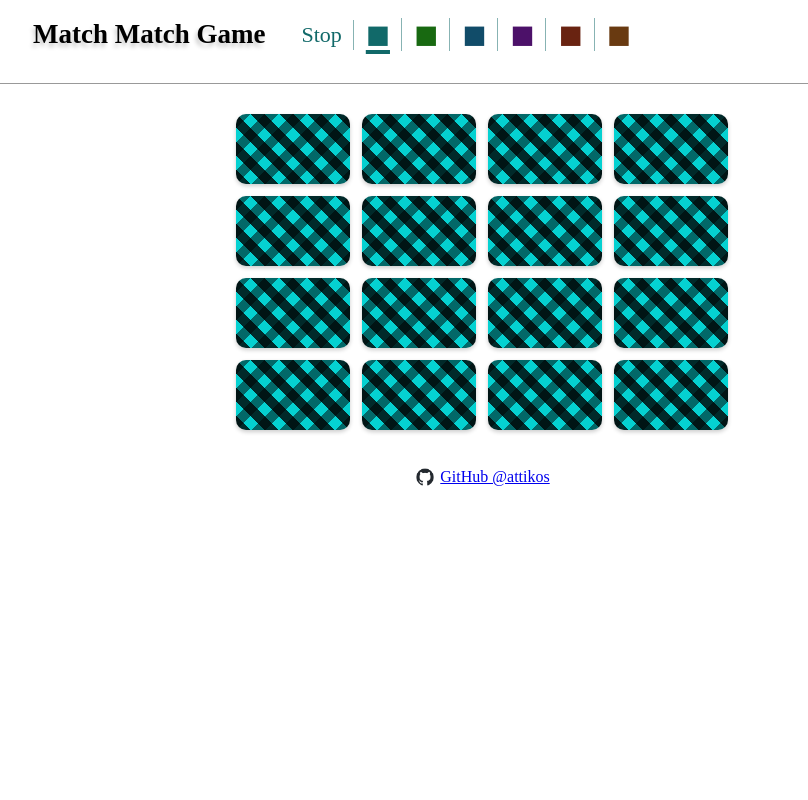
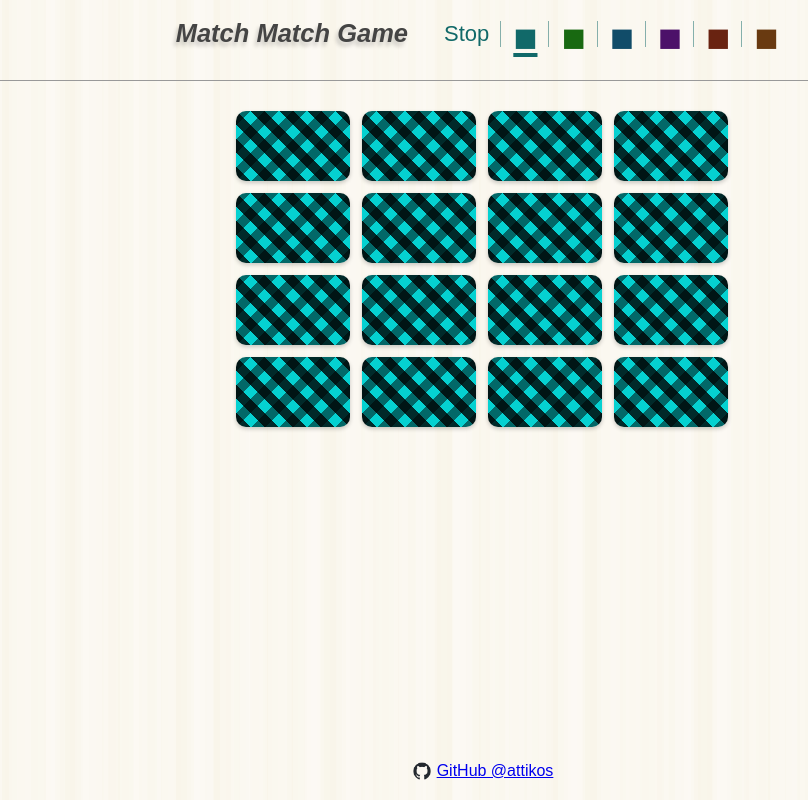
Before and after one commit to attikos/ddd-vue-match-game, a Vue app: page /#/ in a window 1280 px wide. Shown: the whole page, without its empty margins (157-965 px from the left). Built offline with nearby package versions, Linux system fonts and the light colour scheme.

Commit message:
feat: add bg, add animation

```diff
--- a/src/Application/OpenCardUsecase.ts
+++ b/src/Application/OpenCardUsecase.ts
@@ -54,6 +54,7 @@
                 if (isFinishedGame) {
                     this.cardRepository.setShowedCards(newShowedCards);
                     this.showWonNotification();
+                    this.gameStatusRef.value = GameStatus.stopped;
                 }
             }
 
--- a/src/Presentation/view/components/AppHeader.vue
+++ b/src/Presentation/view/components/AppHeader.vue
@@ -36,9 +36,9 @@
 <template>
     <header class="header">
         <div class="header__container">
-            <div class="header__logo">
+            <a href="#/" class="header__logo">
                 <h2>Match Match Game</h2>
-            </div>
+            </a>
 
             <div class="header__nav">
                 <a
@@ -73,7 +73,7 @@
 
     &__container {
         display: flex;
-        justify-content: flex-start;
+        justify-content: center;
         align-items: center;
         max-width: 900px;
         margin-left: auto;
@@ -88,9 +88,12 @@
 
     &__logo {
         margin-right: 24px;
-        font-size: 18px;
+        font-size: 17px;
+        font-style: italic;
         line-height: 25px;
         text-shadow: -2px 4px 4px rgba(0,0,0, 0.2);
+        text-decoration: none;
+        color: #444;
 
         @media screen and (max-width: 576px) {
             & {
@@ -112,6 +115,8 @@
         color: var(--primary-color);
         font-size: 22px;
         position: relative;
+        height: 22px;
+        line-height: 100%;
         padding: 2px 12px;
         transition: all 0.2s ease-in;
         cursor: pointer;
--- a/src/Presentation/view/pages/PageHome.vue
+++ b/src/Presentation/view/pages/PageHome.vue
@@ -32,10 +32,11 @@
 </script>
 
 <template>
-    <div>
+    <div class="page-home">
         <AppHeader></AppHeader>
 
-        <div class="game-content">
+        <transition name="fade" mode="out-in">
+            <div class="game-content" v-show="cardImages.length">
                 <GameCard
                     v-for="(image, index) of cardImages"
                     @open-card="openCardHandler(index)"
@@ -45,8 +46,10 @@
                     :key="index + image"
                 ></GameCard>
 
+            </div>
+        </transition>
+
         <AppModal title="You won!" :isShow="isShowModal" @closed="isShowModal = false"></AppModal>
-        </div>
 
         <div class="footer">
             <a href="https://github.com/attikos/ddd-vue-match-game" class="footer__link" target="_blank">
@@ -58,9 +61,16 @@
 </template>
 
 <style lang="scss">
+.page-home {
+    display: flex;
+    flex-direction: column;
+    min-height: 100vh;
+}
+
 .game-content {
     display: flex;
     max-width: 506px;
+    min-height: 328px;
     justify-content: flex-start;
     flex-wrap: wrap;
     margin: 24px auto;
@@ -73,7 +83,9 @@
 }
 
 .footer {
+    flex-grow: 1;
     display: flex;
+    align-items: flex-end;
     width: 100%;
     justify-content: center;
     margin-top: 32px;
--- a/src/Presentation/view/scss/main.scss
+++ b/src/Presentation/view/scss/main.scss
@@ -23,8 +23,12 @@
 }
 
 body {
+    font-family: fantasy;
     padding: 0;
     margin: 0;
+    background-color: #f9f5ea;
+    background-size: 13px 13px, 29px 29px, 37px 37px, 53px 53px;
+    background-image: linear-gradient(90deg, rgba(255,255,255,.07) 50%, transparent 50%), linear-gradient(90deg, rgba(255,255,255,.13) 50%, transparent 50%), linear-gradient(90deg, transparent 50%, rgba(255,255,255,.17) 50%), linear-gradient(90deg, transparent 50%, rgba(255,255,255,.19) 50%);
 }
 
 .btn {
```
Lines whose indentation alone changed are shown as unchanged.
